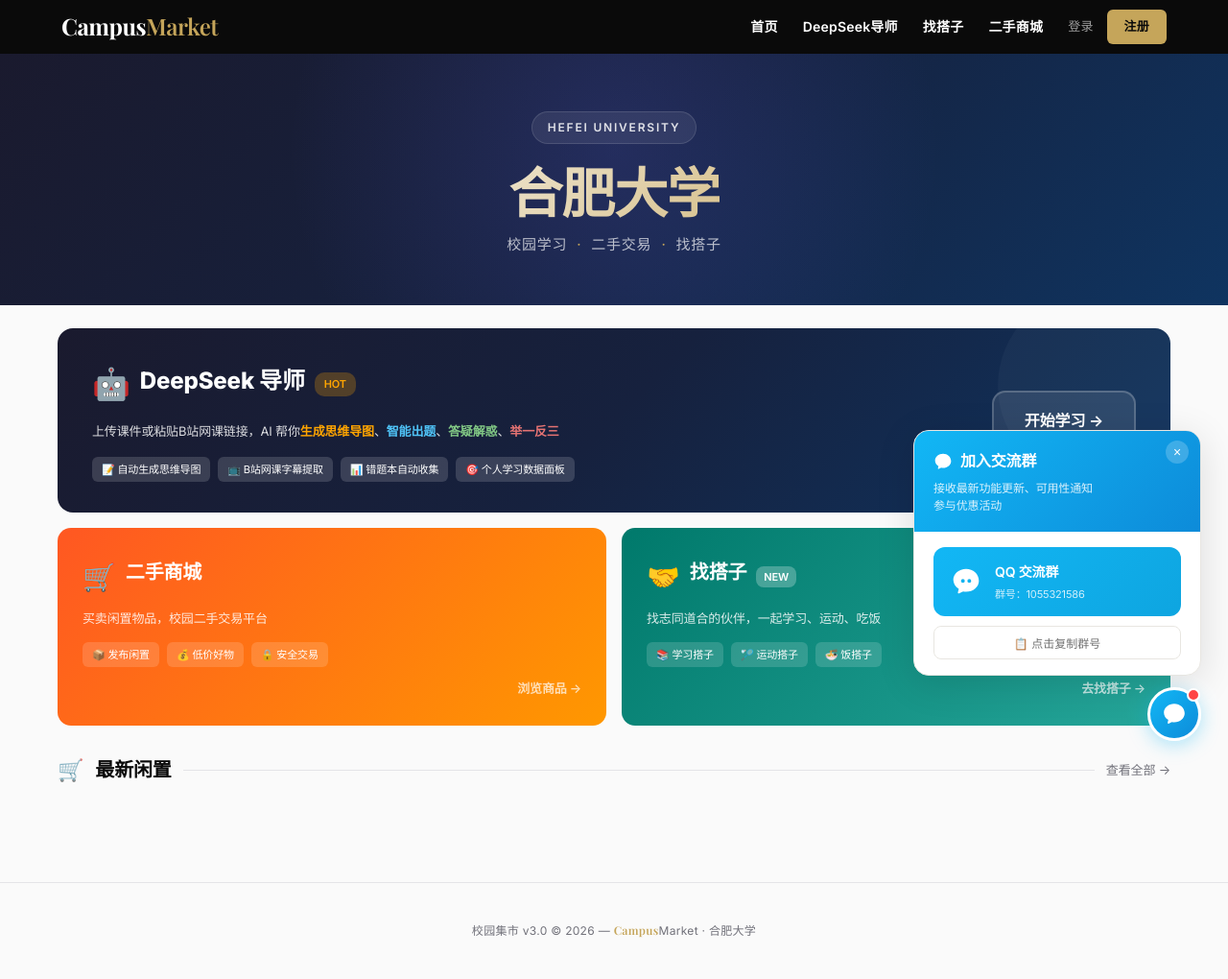
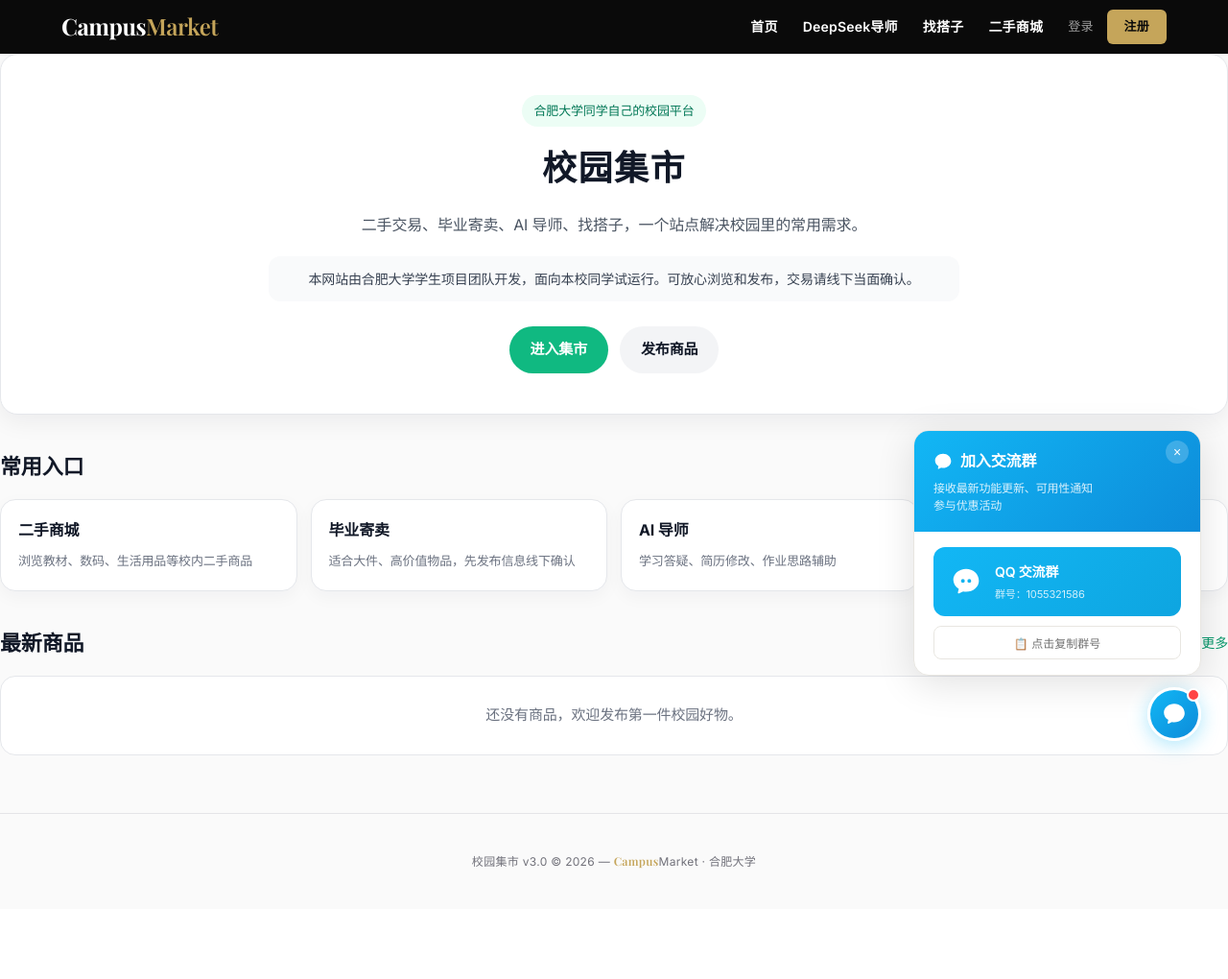
Before and after one commit to zxlhhhh/campus-market, a Flask app: page / in a window 1280 px wide. Shown: the whole page at 96% size. After the commit the page ends 905 px from the top, so only its background shows below. Run offline with Flask 3, Linux system fonts and the light colour scheme.

Commit message:
优化首页排版，降低广告感

```diff
--- a/templates/home.html
+++ b/templates/home.html
@@ -1,133 +1,327 @@
 {% extends "base.html" %}
-{% block title %}合肥大学 - 校园平台{% endblock %}
+
+{% block title %}合肥大学 · 校园集市{% endblock %}
+
 {% block extra_css %}
 <style>
-.home-hero{background:linear-gradient(135deg,#1a1a2e 0%,#16213e 50%,#0f3460 100%);padding:60px 20px 50px;text-align:center;position:relative;overflow:hidden}
-.home-hero::before{content:"";position:absolute;top:-80%;left:50%;transform:translateX(-50%);width:800px;height:800px;background:radial-gradient(circle,rgba(99,102,241,0.18) 0%,transparent 60%);pointer-events:none}
-.home-hero::after{content:"";position:absolute;bottom:-50%;right:-10%;width:400px;height:400px;background:radial-gradient(circle,rgba(249,115,22,0.1) 0%,transparent 70%);pointer-events:none}
-.home-hero .badge{display:inline-block;background:rgba(255,255,255,0.08);color:rgba(255,255,255,0.85);font-size:12px;font-weight:600;padding:6px 16px;border-radius:20px;margin-bottom:18px;letter-spacing:0.15em;border:1px solid rgba(255,255,255,0.12);position:relative;z-index:1}
-.home-hero h1{font-family:var(--serif);font-size:56px;font-weight:900;background:linear-gradient(135deg,#fff 0%,#c5a55a 100%);-webkit-background-clip:text;-webkit-text-fill-color:transparent;background-clip:text;color:transparent;margin-bottom:14px;letter-spacing:-0.02em;position:relative;z-index:1;line-height:1.1}
-.home-hero .sub{color:rgba(255,255,255,0.7);font-size:15px;letter-spacing:0.05em;font-weight:400;position:relative;z-index:1}
-.home-hero .sub i{color:#c5a55a;margin:0 10px;font-style:normal}
+  .home-wrap{
+    max-width:1120px;
+    margin:0 auto;
+    padding:32px 16px 50px;
+  }
 
-.two-cards{max-width:1200px;margin:16px auto 0;padding:0 20px;display:grid;grid-template-columns:1fr 1fr;gap:16px}
-.section-head{max-width:1200px;margin:0 auto;padding:28px 20px 8px;display:flex;align-items:center;gap:12px}
-.section-head h2{font-size:20px;font-weight:700;margin:0}
-.section-head .line{flex:1;height:1px;background:var(--border)}
-.items-grid{max-width:1200px;margin:0 auto;padding:0 20px 30px;display:grid;grid-template-columns:repeat(auto-fill,minmax(220px,1fr));gap:16px}
-.item-card{text-decoration:none;color:inherit;background:var(--card);border-radius:var(--radius);overflow:hidden;box-shadow:var(--shadow);transition:box-shadow .2s}
-.item-card:hover{box-shadow:var(--shadow-lg)}
-.item-card .img-wrap{width:100%;aspect-ratio:1;background:#f3f4f6;overflow:hidden}
-.item-card .img-wrap img{width:100%;height:100%;object-fit:cover}
-.item-card .no-img{width:100%;height:100%;display:flex;align-items:center;justify-content:center;color:#d1d5db;font-size:42px}
-.item-card .info{padding:12px}
-.item-card .info h3{font-size:14px;font-weight:500;margin-bottom:6px;overflow:hidden;text-overflow:ellipsis;white-space:nowrap}
-.item-card .price{color:var(--danger);font-size:18px;font-weight:900}
-.item-card .original{color:var(--text-secondary);font-size:12px;text-decoration:line-through;margin-left:6px}
-.more-link{display:block;text-align:center;padding:16px;color:var(--text-secondary);text-decoration:none;font-size:14px}
-.more-link:hover{color:var(--text)}
-.mod-card{text-decoration:none;display:block;border-radius:14px;padding:28px 26px;color:#fff;transition:transform .2s,box-shadow .2s;position:relative;overflow:hidden}
-.mod-card:hover{transform:translateY(-3px)}
-.mod-card h2{font-size:20px;font-weight:800;margin:0 0 8px}
-.mod-card p{font-size:13px;color:rgba(255,255,255,0.85);margin:0 0 14px;line-height:1.6}
-.mod-card .tags{display:flex;gap:8px;flex-wrap:wrap}
-.mod-card .tags span{background:rgba(255,255,255,0.15);padding:4px 10px;border-radius:6px;font-size:11px}
-.mod-card .arrow{text-align:right;margin-top:12px;font-size:13px;font-weight:600;color:rgba(255,255,255,0.7)}
-@media(max-width:768px){
-.two-cards{grid-template-columns:1fr !important}
-.home-hero{padding:42px 16px 36px}
-.home-hero h1{font-size:38px}
-.home-hero .badge{font-size:11px;padding:5px 14px}
-.mod-card{padding:22px 20px !important}
-.mod-card h2{font-size:18px !important}
-.items-grid{grid-template-columns:repeat(2,1fr) !important;gap:10px !important;padding:0 12px 20px !important}
-.section-head{padding:20px 12px 6px}
+  .hero{
+    background:#ffffff;
+    border:1px solid #e5e7eb;
+    border-radius:18px;
+    padding:42px 28px;
+    text-align:center;
+    box-shadow:0 8px 24px rgba(15,23,42,0.06);
   }
-@media(max-width:400px){
-.home-hero h1{font-size:32px}
-.items-grid{gap:8px !important}
-.mod-card .tags span{font-size:10px;padding:3px 8px}
+
+  .hero-badge{
+    display:inline-block;
+    padding:6px 12px;
+    border-radius:999px;
+    background:#ecfdf5;
+    color:#047857;
+    font-size:13px;
+    margin-bottom:14px;
+  }
+
+  .hero h1{
+    margin:0;
+    font-size:36px;
+    color:#111827;
+    letter-spacing:0.04em;
+  }
+
+  .hero .sub{
+    margin:14px auto 0;
+    max-width:680px;
+    color:#4b5563;
+    font-size:16px;
+    line-height:1.8;
+  }
+
+  .trust-note{
+    margin:18px auto 0;
+    max-width:720px;
+    padding:12px 14px;
+    border-radius:12px;
+    background:#f9fafb;
+    color:#374151;
+    font-size:14px;
+    line-height:1.7;
+  }
+
+  .hero-actions{
+    margin-top:26px;
+    display:flex;
+    justify-content:center;
+    gap:12px;
+    flex-wrap:wrap;
+  }
+
+  .btn-main,
+  .btn-light{
+    display:inline-block;
+    padding:12px 22px;
+    border-radius:999px;
+    text-decoration:none;
+    font-weight:600;
+    font-size:15px;
+  }
+
+  .btn-main{
+    background:#10b981;
+    color:#ffffff;
+  }
+
+  .btn-light{
+    background:#f3f4f6;
+    color:#111827;
+  }
+
+  .section-head{
+    margin:36px 0 16px;
+    display:flex;
+    align-items:center;
+    justify-content:space-between;
+    gap:12px;
+  }
+
+  .section-head h2{
+    margin:0;
+    font-size:22px;
+    color:#111827;
+  }
+
+  .section-head a{
+    color:#059669;
+    text-decoration:none;
+    font-size:14px;
+  }
+
+  .quick-grid{
+    display:grid;
+    grid-template-columns:repeat(4,1fr);
+    gap:14px;
+  }
+
+  .quick-card{
+    display:block;
+    padding:18px;
+    border-radius:16px;
+    background:#ffffff;
+    border:1px solid #e5e7eb;
+    text-decoration:none;
+    color:#111827;
+    box-shadow:0 6px 18px rgba(15,23,42,0.04);
+  }
+
+  .quick-card strong{
+    display:block;
+    margin-bottom:6px;
+    font-size:16px;
+  }
+
+  .quick-card span{
+    color:#6b7280;
+    font-size:13px;
+    line-height:1.6;
+  }
+
+  .items-grid{
+    display:grid;
+    grid-template-columns:repeat(auto-fill,minmax(210px,1fr));
+    gap:16px;
+  }
+
+  .item-card{
+    display:block;
+    background:#ffffff;
+    border:1px solid #e5e7eb;
+    border-radius:16px;
+    overflow:hidden;
+    text-decoration:none;
+    color:#111827;
+    box-shadow:0 6px 18px rgba(15,23,42,0.04);
+  }
+
+  .item-img{
+    width:100%;
+    aspect-ratio:1/1;
+    background:#f3f4f6;
+    overflow:hidden;
+  }
+
+  .item-img img{
+    width:100%;
+    height:100%;
+    object-fit:cover;
+    display:block;
+  }
+
+  .no-img{
+    width:100%;
+    height:100%;
+    display:flex;
+    align-items:center;
+    justify-content:center;
+    color:#9ca3af;
+    font-size:14px;
+  }
+
+  .item-info{
+    padding:12px;
+  }
+
+  .item-title{
+    margin:0 0 8px;
+    font-size:15px;
+    font-weight:600;
+    white-space:nowrap;
+    overflow:hidden;
+    text-overflow:ellipsis;
+  }
+
+  .item-meta{
+    display:flex;
+    justify-content:space-between;
+    align-items:center;
+    gap:8px;
+  }
+
+  .price{
+    color:#ef4444;
+    font-weight:700;
+    font-size:17px;
+  }
+
+  .tag{
+    color:#6b7280;
+    font-size:12px;
+  }
+
+  .empty{
+    background:#ffffff;
+    border:1px solid #e5e7eb;
+    border-radius:16px;
+    padding:28px;
+    text-align:center;
+    color:#6b7280;
+  }
+
+  @media (max-width:768px){
+    .home-wrap{
+      padding:20px 14px 40px;
+    }
+
+    .hero{
+      padding:30px 18px;
+      border-radius:16px;
+    }
+
+    .hero h1{
+      font-size:28px;
+    }
+
+    .hero .sub{
+      font-size:15px;
+    }
+
+    .quick-grid{
+      grid-template-columns:repeat(2,1fr);
+    }
   }
 </style>
 {% endblock %}
+
 {% block content %}
-<div style="background:linear-gradient(135deg,#1a1a2e 0%,#16213e 50%,#0f3460 100%) !important;padding:60px 20px 50px !important;text-align:center !important;position:relative;overflow:hidden;width:100% !important;display:block !important;margin:0 !important">
-    <div style="position:absolute;top:-300px;left:50%;transform:translateX(-50%);width:800px;height:800px;background:radial-gradient(circle,rgba(99,102,241,0.18) 0%,transparent 60%);pointer-events:none;z-index:0"></div>
-    <div style="position:relative;z-index:1;max-width:800px;margin:0 auto;text-align:center">
-        <span style="display:inline-block;background:rgba(255,255,255,0.08);color:rgba(255,255,255,0.85);font-size:12px;font-weight:600;padding:6px 16px;border-radius:20px;margin-bottom:18px;letter-spacing:0.15em;border:1px solid rgba(255,255,255,0.12)">HEFEI UNIVERSITY</span>
-        <h1 style="font-family:'Playfair Display',Georgia,serif;font-size:56px !important;font-weight:900 !important;background:linear-gradient(135deg,#fff 0%,#c5a55a 100%);-webkit-background-clip:text;-webkit-text-fill-color:transparent;background-clip:text;color:transparent !important;margin:0 0 14px 0 !important;letter-spacing:-0.02em;line-height:1.1;text-align:center !important">合肥大学</h1>
-        <p style="color:rgba(255,255,255,0.7) !important;font-size:15px !important;letter-spacing:0.05em;font-weight:400;margin:0 !important;text-align:center !important">校园学习<span style="color:#c5a55a;margin:0 10px">·</span>二手交易<span style="color:#c5a55a;margin:0 10px">·</span>找搭子</p>
-    </div>
+<div class="home-wrap">
+
+  <section class="hero">
+    <div class="hero-badge">合肥大学同学自己的校园平台</div>
+
+    <h1>校园集市</h1>
+
+    <p class="sub">
+      二手交易、毕业寄卖、AI 导师、找搭子，一个站点解决校园里的常用需求。
+    </p>
+
+    <div class="trust-note">
+      本网站由合肥大学学生项目团队开发，面向本校同学试运行。可放心浏览和发布，交易请线下当面确认。
     </div>
 
-<div style="max-width:1200px;margin:0 auto;padding:24px 20px 0">
-  <a href="{{ url_for('tutor') }}" class="mod-card" style="background:linear-gradient(135deg,#1a1a2e 0%,#16213e 50%,#0f3460 100%);border-radius:16px;padding:32px 36px;position:relative;overflow:hidden">
-    <div style="position:absolute;top:-40px;right:-20px;width:200px;height:200px;background:rgba(255,255,255,0.03);border-radius:50%"></div>
-    <div style="display:flex;align-items:center;gap:20px;flex-wrap:wrap">
-      <div style="flex:1;min-width:280px">
-        <div style="display:flex;align-items:center;gap:10px;margin-bottom:12px">
-          <span style="font-size:32px">🤖</span>
-          <h2 style="font-size:24px">DeepSeek 导师</h2>
-          <span style="background:rgba(255,165,0,0.25);color:#ffa500;font-size:11px;padding:3px 10px;border-radius:10px;font-weight:600">HOT</span>
+    <div class="hero-actions">
+      <a class="btn-main" href="{{ url_for('market') }}">进入集市</a>
+      <a class="btn-light" href="{{ url_for('publish') }}">发布商品</a>
     </div>
-        <p style="margin-bottom:16px">上传课件或粘贴B站网课链接，AI 帮你<b style="color:#ffa500">生成思维导图</b>、<b style="color:#4fc3f7">智能出题</b>、<b style="color:#81c784">答疑解惑</b>、<b style="color:#e57373">举一反三</b></p>
-        <div class="tags">
-          <span>📝 自动生成思维导图</span><span>📺 B站网课字幕提取</span><span>📊 错题本自动收集</span><span>🎯 个人学习数据面板</span>
+  </section>
+
+  <section>
+    <div class="section-head">
+      <h2>常用入口</h2>
     </div>
-      </div>
-      <div style="text-align:center;position:relative;z-index:1">
-        <div style="background:rgba(255,255,255,0.1);border:2px solid rgba(255,255,255,0.2);border-radius:14px;padding:16px 32px;font-size:16px;font-weight:700">开始学习 →</div>
-      </div>
-    </div>
+
+    <div class="quick-grid">
+      <a class="quick-card" href="{{ url_for('market') }}">
+        <strong>二手商城</strong>
+        <span>浏览教材、数码、生活用品等校内二手商品</span>
+      </a>
+
+      <a class="quick-card" href="{{ url_for('consign') }}">
+        <strong>毕业寄卖</strong>
+        <span>适合大件、高价值物品，先发布信息线下确认</span>
+      </a>
+
+      <a class="quick-card" href="{{ url_for('tutor') }}">
+        <strong>AI 导师</strong>
+        <span>学习答疑、简历修改、作业思路辅助</span>
+      </a>
+
+      <a class="quick-card" href="/buddy">
+        <strong>找搭子</strong>
+        <span>找饭搭子、运动搭子、学习搭子、拼车搭子</span>
       </a>
     </div>
+  </section>
 
-<div class="two-cards">
-  <a href="{{ url_for('market') }}" class="mod-card" style="background:linear-gradient(135deg,#ff5722,#ff9800)">
-    <div style="display:flex;align-items:center;gap:10px;margin-bottom:10px">
-      <span style="font-size:28px">🛒</span>
-      <h2>二手商城</h2>
-    </div>
-    <p>买卖闲置物品，校园二手交易平台</p>
-    <div class="tags">
-      <span>📦 发布闲置</span><span>💰 低价好物</span><span>🔒 安全交易</span>
-    </div>
-    <div class="arrow">浏览商品 →</div>
-  </a>
-  <a href="/buddy" class="mod-card" style="background:linear-gradient(135deg,#00796b,#26a69a)">
-    <div style="display:flex;align-items:center;gap:10px;margin-bottom:10px">
-      <span style="font-size:28px">🤝</span>
-      <h2>找搭子</h2>
-      <span style="background:rgba(255,255,255,0.25);font-size:11px;padding:2px 8px;border-radius:8px;font-weight:600">NEW</span>
-    </div>
-    <p>找志同道合的伙伴，一起学习、运动、吃饭</p>
-    <div class="tags">
-      <span>📚 学习搭子</span><span>🏸 运动搭子</span><span>🍜 饭搭子</span>
-    </div>
-    <div class="arrow">去找搭子 →</div>
-  </a>
+  <section>
+    <div class="section-head">
+      <h2>最新商品</h2>
+      <a href="{{ url_for('market') }}">查看更多</a>
     </div>
 
-<div class="section-head">
-  <span style="font-size:22px">🛒</span>
-  <h2>最新闲置</h2>
-  <div class="line"></div>
-  <a href="{{ url_for('market') }}" style="font-size:13px;color:var(--text-secondary);text-decoration:none">查看全部 →</a>
-</div>
+    {% if items %}
       <div class="items-grid">
         {% for item in items %}
-  <a href="{{ url_for('item_detail', item_id=item.id) }}" class="item-card">
-    <div class="img-wrap">
-      {% if item.images %}<img src="{{ url_for('static', filename='uploads/' + item.images.split(',')[0]) }}" loading="lazy">
-      {% else %}<div class="no-img">📦</div>{% endif %}
+          <a class="item-card" href="{{ url_for('item_detail', item_id=item.id) }}">
+            <div class="item-img">
+              {% if item.images %}
+                <img src="{{ url_for('static', filename='uploads/' + item.images.split(',')[0]) }}" alt="{{ item.title }}">
+              {% else %}
+                <div class="no-img">暂无图片</div>
+              {% endif %}
             </div>
-    <div class="info">
-      <h3>{{ item.title }}</h3>
-      <span class="price">¥{{ "%.0f"|format(item.buyer_price) }}</span>
-      {% if item.original_price %}<span class="original">¥{{ "%.0f"|format(item.original_price) }}</span>{% endif %}
+
+            <div class="item-info">
+              <p class="item-title">{{ item.title }}</p>
+              <div class="item-meta">
+                <span class="price">¥{{ item.price }}</span>
+                <span class="tag">{{ item.category }}</span>
+              </div>
             </div>
           </a>
         {% endfor %}
       </div>
-{% if items %}<a href="{{ url_for('market') }}" class="more-link">查看更多商品 →</a>{% endif %}
+    {% else %}
+      <div class="empty">
+        还没有商品，欢迎发布第一件校园好物。
+      </div>
+    {% endif %}
+  </section>
+
+</div>
 {% endblock %}
```
Lines whose indentation alone changed are shown as unchanged.
